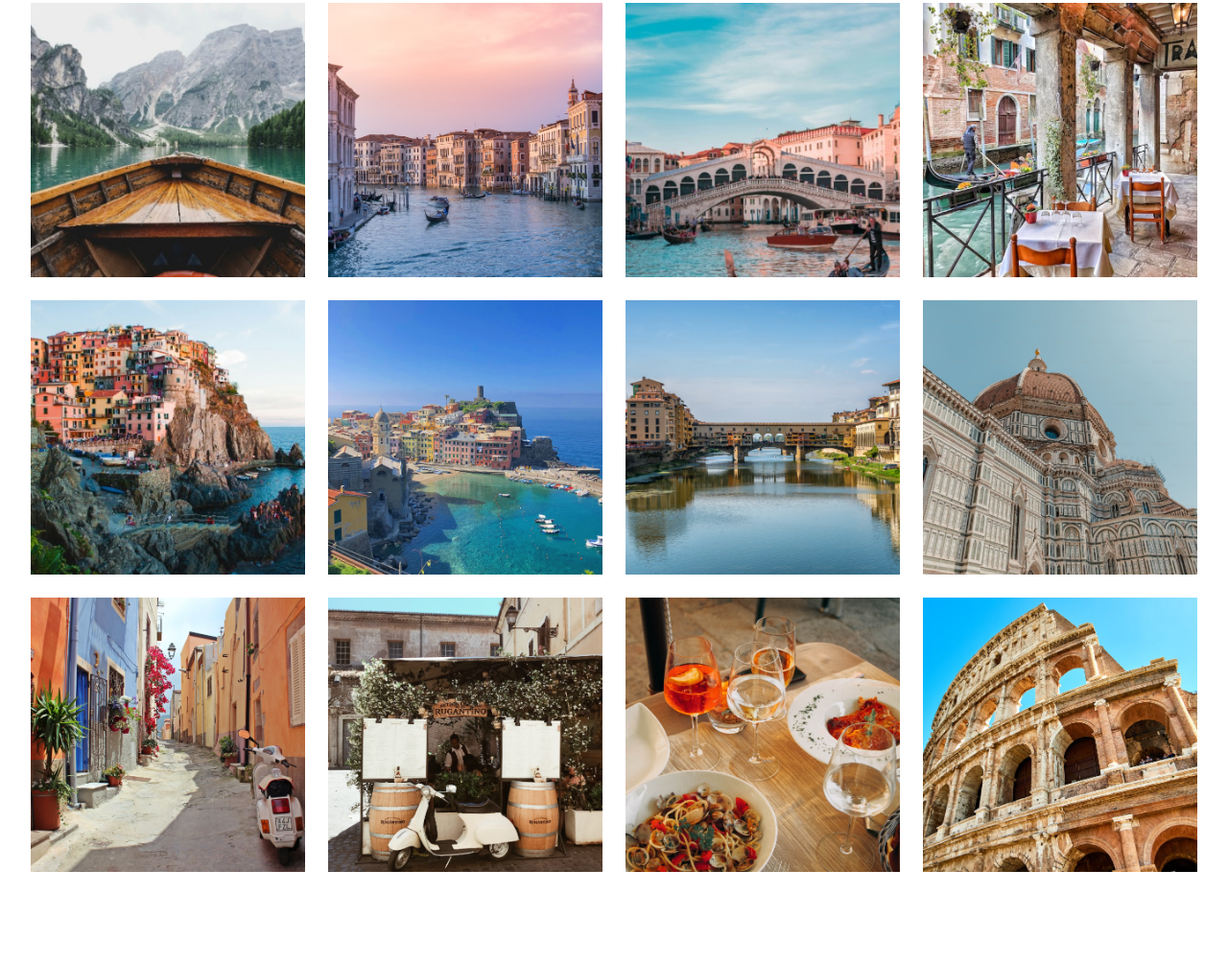
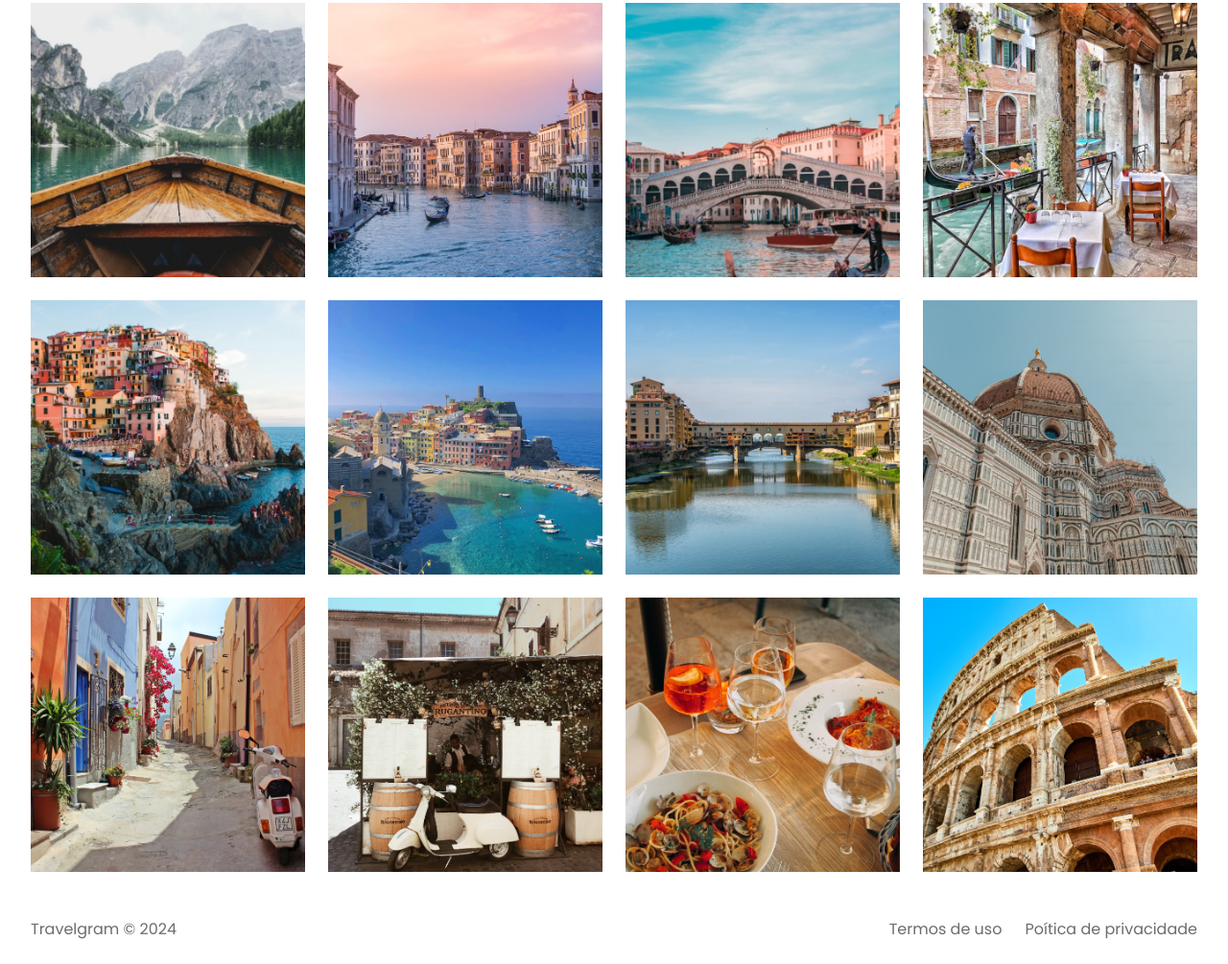
Before and after one commit to joao12243/Travelgram, a plain HTML site: page index.html in a window 1280 px wide. Shown: the part 357-1362 px from the top of the page at 96% size. Before the commit the page ends 1290 px from the top, so only its background shows below. Drawn offline with Linux system fonts and the light colour scheme; a web font is replaced by a local one.

Commit message:
done footer

```diff
--- a/index.html
+++ b/index.html
@@ -79,6 +79,17 @@
         <img src="assets/images/Image 12.png" alt="">
 
     </main>
+
+    <footer class="container">
+        <span>
+            Travelgram &copy; 2024
+        </span>
+        <span>
+            Termos de uso
+        </span>
+        <span>
+            Poítica de privacidade
+        </span>
+    </footer>
 </body>
-
 </html>
--- /dev/null
+++ b/styles/footer.css
@@ -0,0 +1,9 @@
+footer {
+    display: flex;
+    gap: 24px;
+    padding-block: 24px;
+}
+
+footer span:nth-child(1) {
+    margin-right: auto;
+}
--- a/styles/index.css
+++ b/styles/index.css
@@ -2,3 +2,4 @@
 @import url(nav.css);
 @import url(header.css);
 @import url(main.css);
+@import url(footer.css);
```
